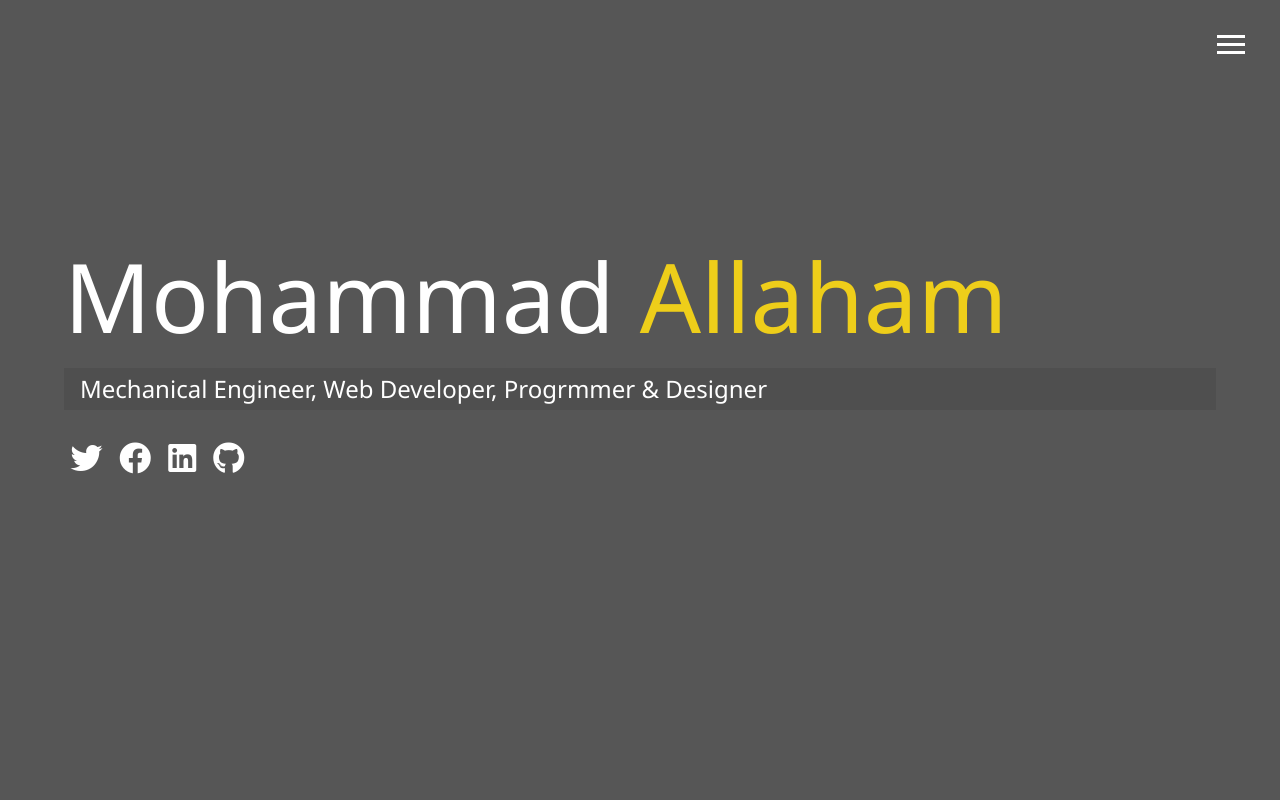
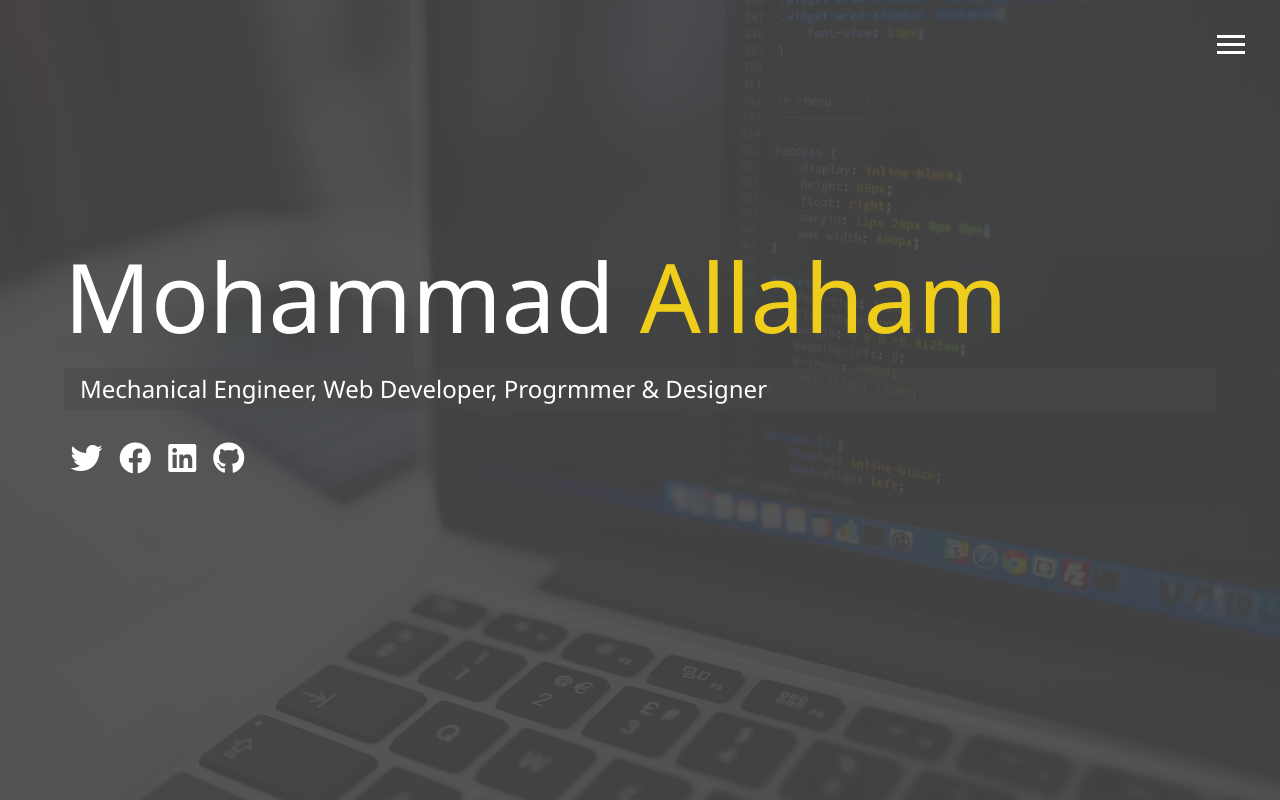
Before and after one commit to Mohammad91Allaham/modern_portfolio, a website: page dist/index.html in a window 1280 px wide. Drawn offline with Linux system fonts and the light colour scheme; the site is published under a folder, as on GitHub Pages, so addresses that start at the root find nothing; files whose address does not match are found by name.

Commit message:
update the image location

```diff
--- a/package.json
+++ b/package.json
@@ -3,12 +3,15 @@
   "version": "1.0.0",
   "description": "Responsive portfolio website",
   "main": "index.js",
+  "homepage": "https://mohammadallaham.github.io/modern_portfolio",
   "scripts": {
-    "sass": "node-sass -w scss/ -o dist/css/ --recursive"
+    "sass": "node-sass -w scss/ -o dist/css/ --recursive",
+    "deploy":"gh-pages -d dist"
   },
   "author": "MohammadLahham",
   "license": "ISC",
   "dependencies": {
+    "gh-pages": "^2.0.1",
     "node-sass": "^4.11.0"
   }
 }
--- a/scss/_config.scss
+++ b/scss/_config.scss
@@ -1,7 +1,7 @@
 $primary-color: #444;
 $secondary-color: #eece1a;
 $show-home-image: true;
-$home-image: url(/img/background.jpg);
+$home-image: url(../dist/img/background.jpg);
 $background-opacity: 0.9;
 
 @mixin easeOut {
--- a/scss/_menu.scss
+++ b/scss/_menu.scss
@@ -89,7 +89,7 @@
     .portarit {
       width: 250px;
       height: 250px;
-      background: url(/img/portrait.jpg);
+      background: url(../dist/img/portrait.jpg);
       border-radius: 50%;
       border: solid 3px $secondary-color;
     }
--- a/scss/_mobile.scss
+++ b/scss/_mobile.scss
@@ -50,7 +50,7 @@
     transform: translate3d(100%, 0, 0);
 
     .portarit {
-      background: url(/img/portrait_small.jpg);
+      background: url(../img/portrait_small.jpg);
       width: 150px;
       height: 150px;
     }
```
Also changed, not shown: dist/about.html, dist/css/main.css, dist/img/CVVV.jpg (added), dist/img/PHOTOGRAPH.jpg (added), dist/img/background.jpg (added), dist/img/portrait.jpg (added), dist/img/portrait_small.jpg (added), dist/img/projects/project1.jpg (added), dist/img/projects/project2.jpg (added), dist/img/projects/project3.jpg (added), dist/img/projects/project4.jpg (added), dist/img/projects/project5.jpg (added), dist/work.html, 1 other file.
